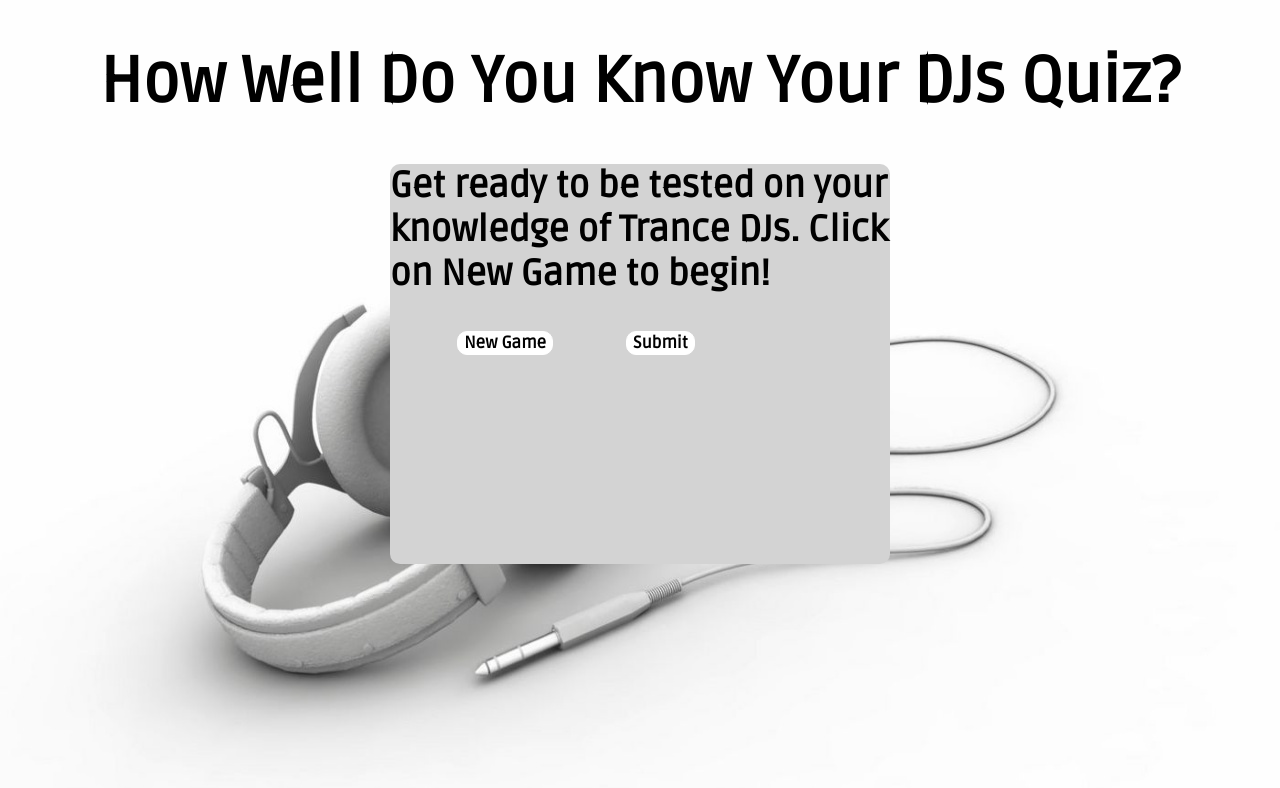
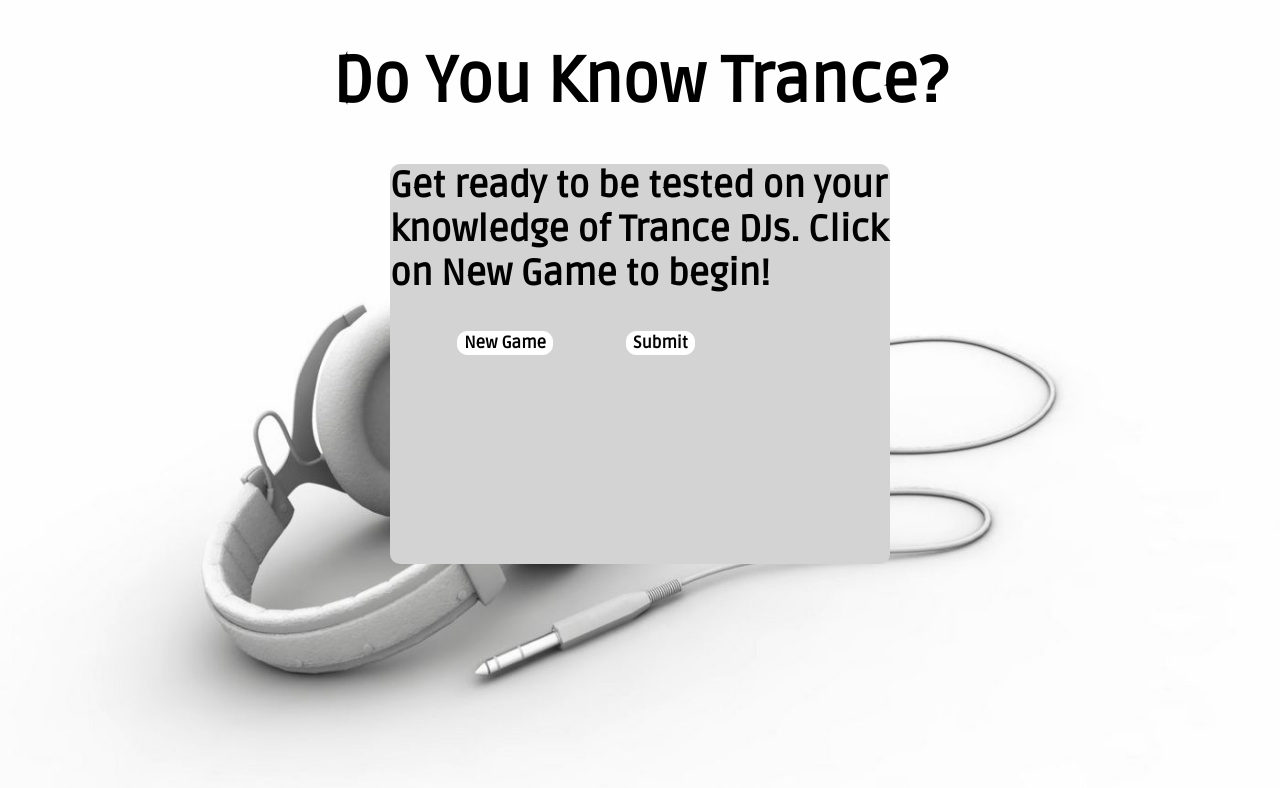
Before and after one commit to philmein23/quizzapp, a plain HTML site: page index.html in a window 1280 px wide. Drawn offline with nearby package versions, Linux system fonts and the light colour scheme.

Commit message:
js and html tweaks

```diff
--- a/index.html
+++ b/index.html
@@ -10,12 +10,13 @@
     <link href='https://fonts.googleapis.com/css?family=Ruda' rel='stylesheet' type='text/css'>
     <script src="http://ajax.googleapis.com/ajax/libs/jquery/1.10.2/jquery.min.js"></script>
     <script type="text/javascript" src="js/app.js"></script>
+
 </head>
 
 <body>
 <header class="headerbar">
 </header>
-<h1>How Well Do You Know Your DJs Quiz?</h1>
+<h1>Do You Know Trance?</h1>
 
 <div class="container">
     <section class="quiz">
--- a/js/app.js
+++ b/js/app.js
@@ -54,7 +54,7 @@ $(document).ready(function () {
     $('#questionnaire').on('click', ".submit", function (event) {
         event.preventDefault();
         /* Act on the event */
-
+        $('.answer').empty();
         compareAnswers();
 
         counter++;
```
